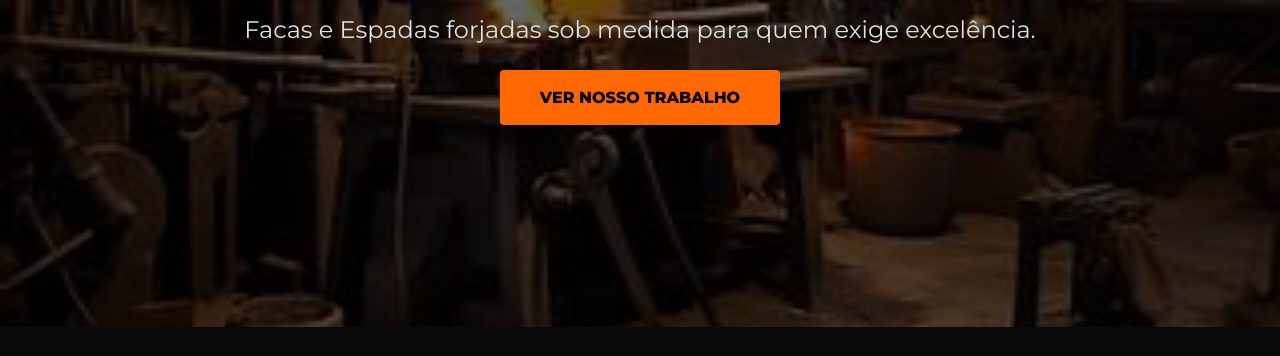
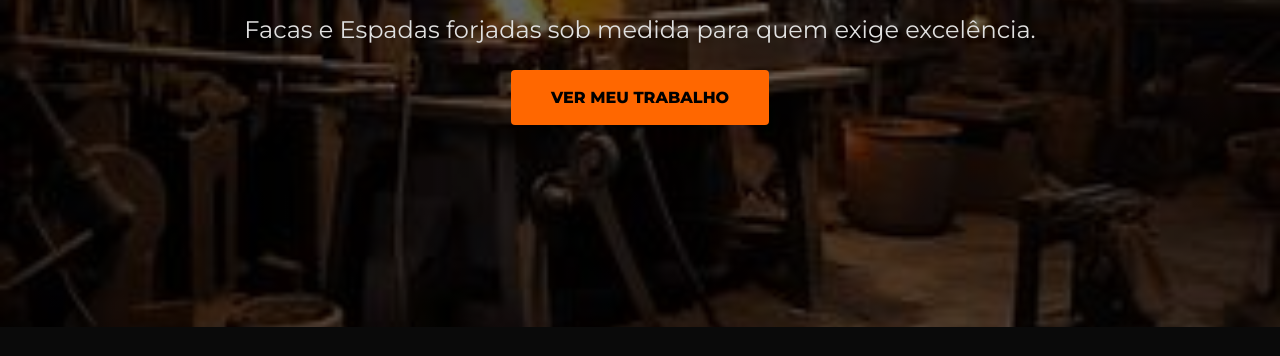
Before and after one commit to singular-steel/aco-singular, a plain HTML site: page docs/index.html in a window 1280 px wide. Shown: the part 409-765 px from the top of the page. Drawn offline with Linux system fonts and the light colour scheme; no server answers; files whose address does not match are found by name.

Commit message:
Update index.html

```diff
--- a/docs/index.html
+++ b/docs/index.html
@@ -35,7 +35,7 @@
         <div class="container">
             <h1 style="font-size: 4rem; color: var(--forge-orange); text-transform: uppercase;">Lâminas com Alma</h1>
             <p style="font-size: 1.5rem; margin: 20px 0;">Facas e Espadas forjadas sob medida para quem exige excelência.</p>
-            <a href="portfolio.html" class="btn-forge" style="display: inline-block; width: auto; padding: 15px 40px;">Ver Nosso Trabalho</a>
+            <a href="/singular-steel/portfolio.html" class="btn-forge" style="display: inline-block; width: auto; padding: 15px 40px;">Ver meu trabalho</a>
         </div>
     </header>
 
```
